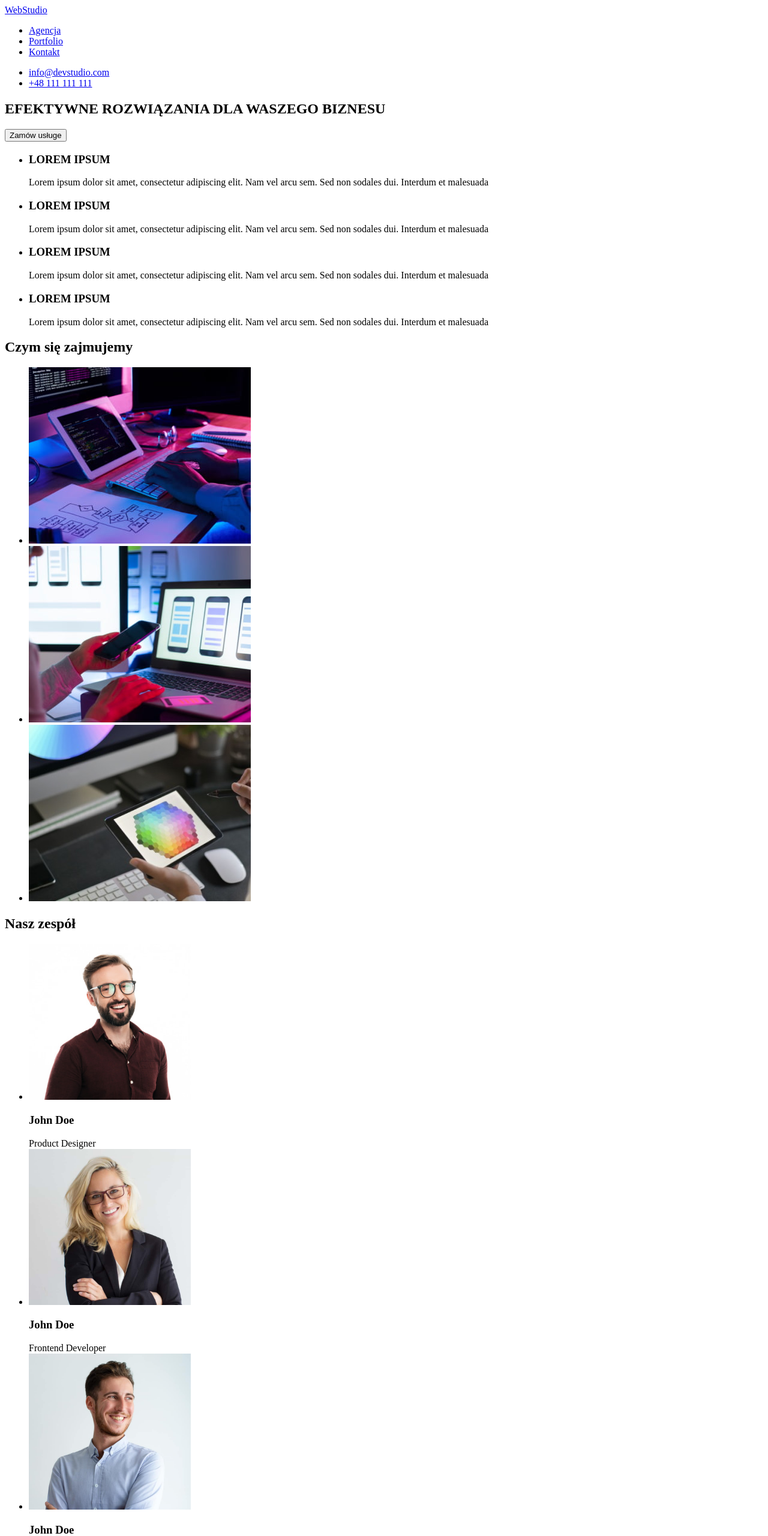
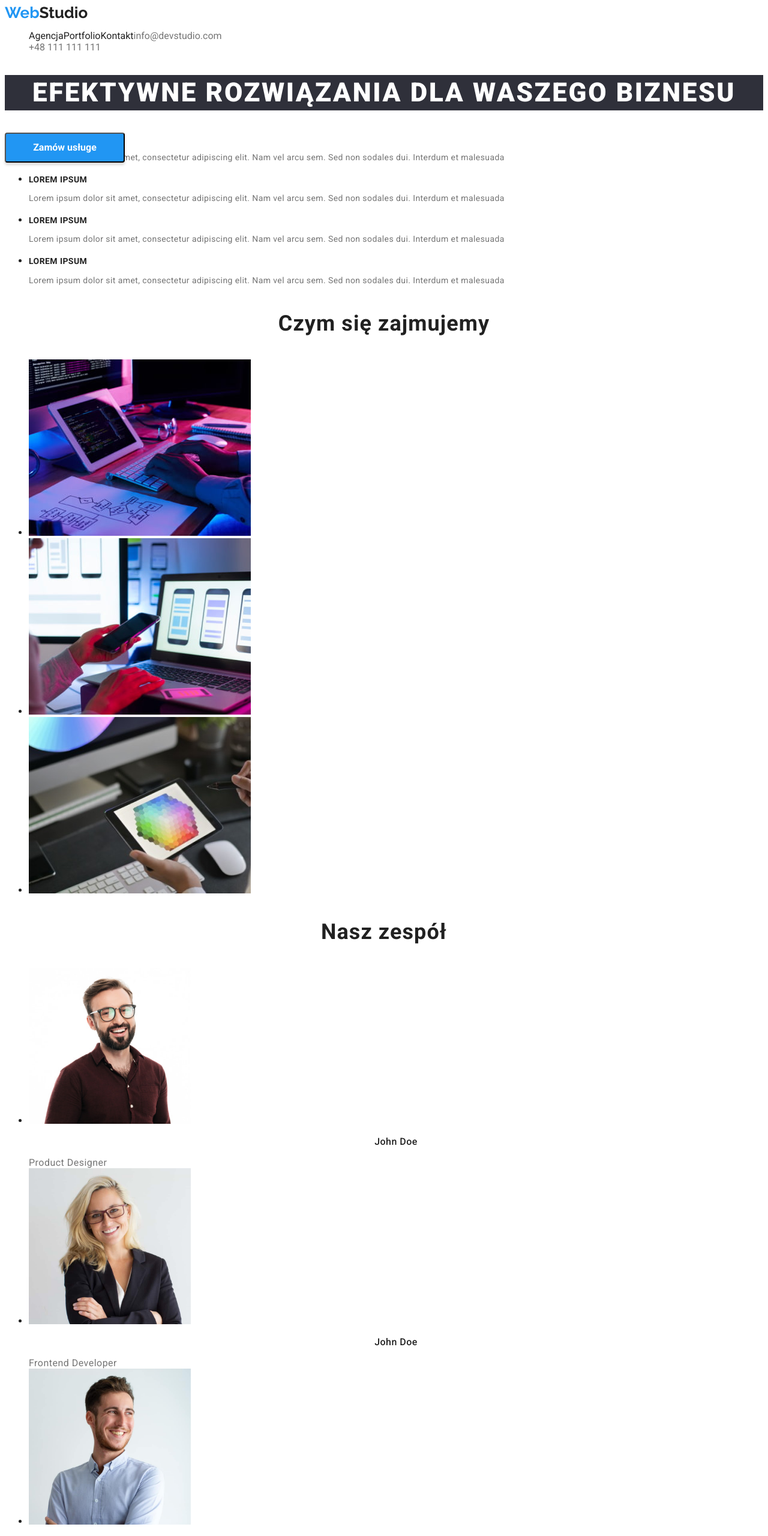
Before and after one commit to KKochmaniewicz/goit-markup-hw-02, a plain HTML site: page index.html in a window 1280 px wide. Shown: the top 2560 px of the page at 60% size. Drawn offline with Linux system fonts and the light colour scheme.

Commit message:
v1 to check

```diff
--- a/css/styles.css
+++ b/css/styles.css
@@ -0,0 +1,216 @@
+body{
+    font-family: "Roboto", sans-serif;
+    color: #212121;
+}
+.menu{
+    background-color: #FFFFFF;
+    display: block;
+}
+.menu-list{
+    list-style-type: none;
+}
+.menu-list-element{
+    float: left;
+    text-align: center;
+}
+.link{
+   color: #212121;
+   text-decoration: none;
+}
+.link:hover{
+    color: #2196F3;
+}
+.contact-link{
+  color:  #757575;
+  text-decoration: none;
+}
+.contact-link:hover{
+    color: #2196F3;
+}
+.logo-link{
+    color: #212121;
+    text-decoration: none;
+}
+.logo-web{
+    font-family: 'Raleway';
+    font-style: normal;
+    font-weight: 700;
+    font-size: 26px;
+    line-height: 1;
+    letter-spacing: 0.03;
+    color: #2196F3;
+    }
+.logo-studio-top{
+    font-family: 'Raleway';
+    font-style: normal;
+    font-weight: 700;
+    font-size: 26px;
+    line-height: 1;
+    letter-spacing: 0.03;
+    color: #212121;
+    }
+.header{
+    background-color: #2F303A;
+}
+h1{
+    font-family: 'Roboto';
+    font-style: normal;
+    font-weight: 900;
+    font-size: 44px;
+    line-height: 1.36;
+    text-align: center;
+    letter-spacing: 0.06em;
+    text-transform: uppercase;
+    color: #FFFFFF;
+}
+.logo-studio-bottom{
+    font-family: 'Raleway';
+    font-style: normal;
+    font-weight: 700;
+    font-size: 26px;
+    line-height: 1;
+    letter-spacing: 0.03;
+    color: #FFFFFF;
+}
+.button{
+    position: absolute;
+    width: 200px;
+    height: 50px;
+    background: #2196F3;
+    box-shadow: 0px 4px 4px rgba(0, 0, 0, 0.15);
+    border-radius: 4px;
+
+}
+.order{
+    color: #FFFFFF;
+    font-family: 'Roboto';
+    font-style: normal;
+    font-weight: 700;
+    font-size: 16px;
+    line-height: 1.88;
+}
+.lorem{
+    font-family: 'Roboto';
+    font-style: normal;
+    font-weight: 700;
+    font-size: 14px;
+    line-height: 0.875;
+    letter-spacing: 0.03em;
+    text-transform: uppercase;
+    color: #212121;
+
+}
+.lorem-description{
+    font-family: 'Roboto';
+    font-style: normal;
+    font-weight: 400;
+    font-size: 14px;
+    line-height: 1.71;
+    letter-spacing: 0.03em;
+    color: #757575;
+}
+.duties{
+    font-family: 'Roboto';
+    font-style: normal;
+    font-weight: 700;
+    font-size: 36px;
+    line-height: 1.67;
+    text-align: center;
+    letter-spacing: 0.03em;
+    color: #212121;
+}
+.team{
+    font-family: 'Roboto';
+    font-style: normal;
+    font-weight: 700;
+    font-size: 36px;
+    line-height: 1.67;
+    text-align: center;
+    letter-spacing: 0.03em;
+    color: #212121;
+}
+.name{
+    font-family: 'Roboto';
+    font-style: normal;
+    font-weight: 500;
+    font-size: 16px;
+    line-height: 1.1875;
+    text-align: center;
+    letter-spacing: 0.03em;
+    color: #212121;
+}
+.job{
+    font-family: 'Roboto';
+    font-style: normal;
+    font-weight: 400;
+    font-size: 16px;
+    line-height: 1.1875;
+    text-align: center;
+    letter-spacing: 0.03em;
+    color: #757575;
+}
+.address{
+    font-family: 'Roboto';
+    font-style: normal;
+    font-weight: 400;
+    font-size: 14px;
+    line-height: 1.71;
+    letter-spacing: 0.03em;
+    color: #FFFFFF;
+}
+.footer{
+    font-family: 'Roboto';
+    font-style: normal;
+    font-weight: 400;
+    font-size: 14px;
+    line-height: 1.71;
+    letter-spacing: 0.03em;
+    color: #757575;
+    text-decoration: none;
+}
+.footer:hover{
+    color: #2196F3;
+}
+.category{
+    font-family: 'Roboto';
+    font-style: normal;
+    font-weight: 500;
+    font-size: 16px;
+    line-height: 1.62;
+    text-align: center;
+    letter-spacing: 0.03em;
+    color: #212121;
+    border: none;
+}
+.category:hover{
+    font-family: 'Roboto';
+    font-style: normal;
+    font-weight: 500;
+    font-size: 16px;
+    line-height: 1.62;
+    text-align: center;
+    letter-spacing: 0.03em;
+    color: #FFFFFF;
+    cursor: pointer;
+    background-color: #2196F3;
+    box-shadow: 0px 3px 1px rgba(0, 0, 0, 0.1), 0px 1px 2px rgba(0, 0, 0, 0.08), 0px 2px 2px rgba(0, 0, 0, 0.12);
+    border-radius: 4px;
+}
+.examples{
+    font-family: 'Roboto';
+    font-style: normal;
+    font-weight: 700;
+    font-size: 18px;
+    line-height: 2;
+    letter-spacing: 0.06em;
+    color: #212121;
+}
+.examples-type{
+    font-family: 'Roboto';
+    font-style: normal;
+    font-weight: 400;
+    font-size: 16px;
+    line-height: 1.88;
+    letter-spacing: 0.03em;
+    color: #757575;
+}
--- a/index.html
+++ b/index.html
@@ -5,73 +5,78 @@
     <meta http-equiv="X-UA-Compatible" content="IE=edge" />
     <meta name="viewport" content="width=device-width, initial-scale=1.0" />
     <title>WebStudio</title>
+    <link
+      href="https://fonts.googleapis.com/css2?family=Raleway:wght@700&family=Roboto:wght@400;500;700;900&display=swap"
+      rel="stylesheet"
+    />
+    <link rel="stylesheet" href="/goit-markup-hw-02/css/styles.css" />
   </head>
   <body>
     <header>
-      <nav>
-        <a href="/index.html">Web<span>Studio</span></a>
-
-        <ul>
-          <li>
-            <a href="/index.html">Agencja</a>
+      <nav class="menu">
+        <a class="logo-link" href="/goit-markup-hw-01/index.html"
+          ><span class="logo-web">Web</span><span class="logo-studio-top">Studio</span></a
+        >
+        <ul class="menu-list">
+          <li class="menu-list-element">
+            <a class="link" href="/goit-markup-hw-01/index.html">Agencja</a>
           </li>
-          <li><a href="/portfolio.html">Portfolio</a></li>
-          <li><a href="#">Kontakt</a></li>
+          <li class="menu-list-element">
+            <a class="link" href="/goit-markup-hw-02/portfolio.html">Portfolio</a>
+          </li>
+          <li class="menu-list-element"><a class="link" href="#">Kontakt</a></li>
         </ul>
       </nav>
       <div>
-        <ul>
+        <ul class="menu-list">
           <li>
-            <a href="mailto:info@devstudio.com">info@devstudio.com</a>
+            <a class="contact-link" href="mailto:info@devstudio.com">info@devstudio.com</a>
           </li>
           <li>
-            <a href="tel:+48111111111">+48 111 111 111</a>
+            <a class="contact-link" href="tel:+48111111111">+48 111 111 111</a>
           </li>
         </ul>
       </div>
     </header>
-
     <main>
-      <section>
+      <section class="header">
         <h1>EFEKTYWNE ROZWIĄZANIA DLA WASZEGO BIZNESU</h1>
-        <button type="button">Zamów usługe</button>
+        <button class="button" type="button"><span class="order">Zamów usługe</span></button>
       </section>
-
       <section>
         <ul>
           <li>
-            <h3>LOREM IPSUM</h3>
-            <p>
+            <h3 class="lorem">LOREM IPSUM</h3>
+            <p class="lorem-description">
               Lorem ipsum dolor sit amet, consectetur adipiscing elit. Nam vel arcu sem. Sed non
               sodales dui. Interdum et malesuada
             </p>
           </li>
           <li>
-            <h3>LOREM IPSUM</h3>
-            <p>
+            <h3 class="lorem">LOREM IPSUM</h3>
+            <p class="lorem-description">
               Lorem ipsum dolor sit amet, consectetur adipiscing elit. Nam vel arcu sem. Sed non
               sodales dui. Interdum et malesuada
             </p>
           </li>
           <li>
-            <h3>LOREM IPSUM</h3>
-            <p>
+            <h3 class="lorem">LOREM IPSUM</h3>
+            <p class="lorem-description">
               Lorem ipsum dolor sit amet, consectetur adipiscing elit. Nam vel arcu sem. Sed non
               sodales dui. Interdum et malesuada
             </p>
           </li>
           <li>
-            <h3>LOREM IPSUM</h3>
-            <p>
+            <h3 class="lorem">LOREM IPSUM</h3>
+            <p class="lorem-description">
               Lorem ipsum dolor sit amet, consectetur adipiscing elit. Nam vel arcu sem. Sed non
               sodales dui. Interdum et malesuada
             </p>
           </li>
         </ul>
       </section>
-
       <section>
-        <h2>Czym się zajmujemy</h2>
+        <h2 class="duties">Czym się zajmujemy</h2>
         <ul>
           <li>
             <img src="images/programming.jpg" alt="Programowanie" width="370" height="294" />
@@ -84,45 +89,41 @@
           </li>
         </ul>
       </section>
-
       <section>
-        <h2>Nasz zespół</h2>
+        <h2 class="team">Nasz zespół</h2>
         <ul>
           <li>
             <img src="images/designer.jpg" alt="Product Designer" width="270" height="260" />
-
-            <h3>John Doe</h3>
-            <span>Product Designer</span>
+            <h3 class="name">John Doe</h3>
+            <span class="job">Product Designer</span>
           </li>
           <li>
             <img src="images/frontend.jpg" alt="Frontend Developer" width="270" height="260" />
-
-            <h3>John Doe</h3>
-            <span>Frontend Developer</span>
+            <h3 class="name">John Doe</h3>
+            <span class="job">Frontend Developer</span>
           </li>
           <li>
-            <img src="images/marketing.jpg" alt="Zdjęcie John Doe-3" width="270" height="260" />
-
-            <h3>John Doe</h3>
-            <span>Marketing</span>
+            <img src="images/marketing.jpg" alt="Marketing" width="270" height="260" />
+            <h3 class="name">John Doe</h3>
+            <span class="job">Marketing</span>
           </li>
           <li>
-            <img src="images/ui.jpg" alt="Zdjęcie John Doe-4" width="270" height="260" />
-
-            <h3>John Doe</h3>
-            <span>UI Designer</span>
+            <img src="images/ui.jpg" alt="UI Designer width="270" height="260" />
+            <h3 class="name">John Doe</h3>
+            <span class="job">UI Designer</span>
           </li>
         </ul>
       </section>
     </main>
-
     <footer>
-      <a href="/index.html">Web<span>Studio</span></a>
+      <a class="logo-link" href="/goit-markup-hw-01/index.html"
+        ><span class="logo-web">Web</span><span class="logo-studio-bottom">Studio</span></a
+      >
       <address>
         <ul>
-          <li>m. Warszawa, Aleje Jerozolimskie 21</li>
-          <li><a href="mailto:info@example.com">info@example.com</a></li>
-          <li><a href="tel:+48111111111">+48 111 111 111</a></li>
+          <li class="address">m. Warszawa, Aleje Jerozolimskie 21</li>
+          <li><a class="footer" href="mailto:info@example.com">info@example.com</a></li>
+          <li><a class="footer" href="tel:+48111111111">+48 111 111 111</a></li>
         </ul>
       </address>
     </footer>
```
Also changed, not shown: portfolio.html (+84 -15 lines).
